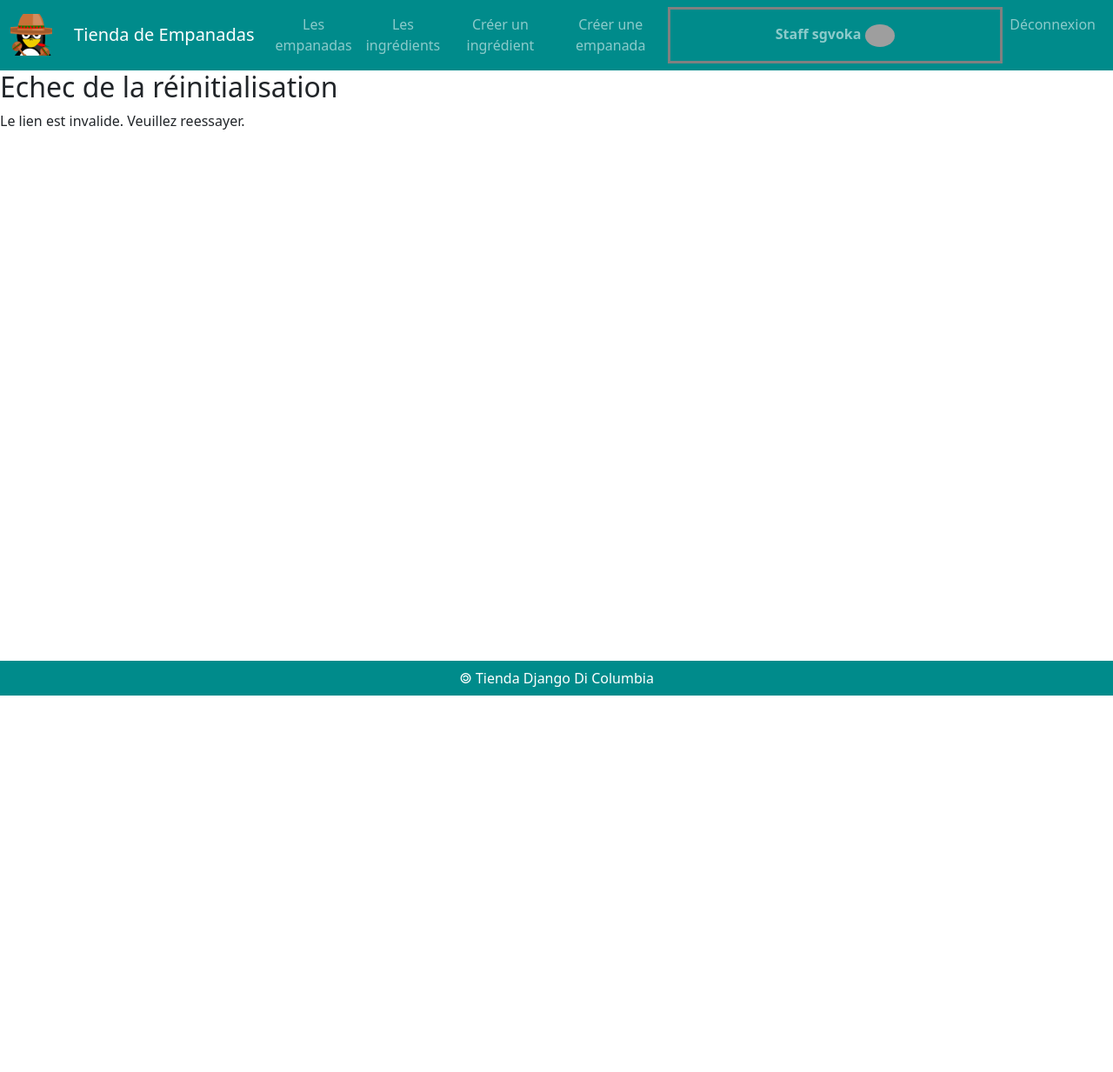
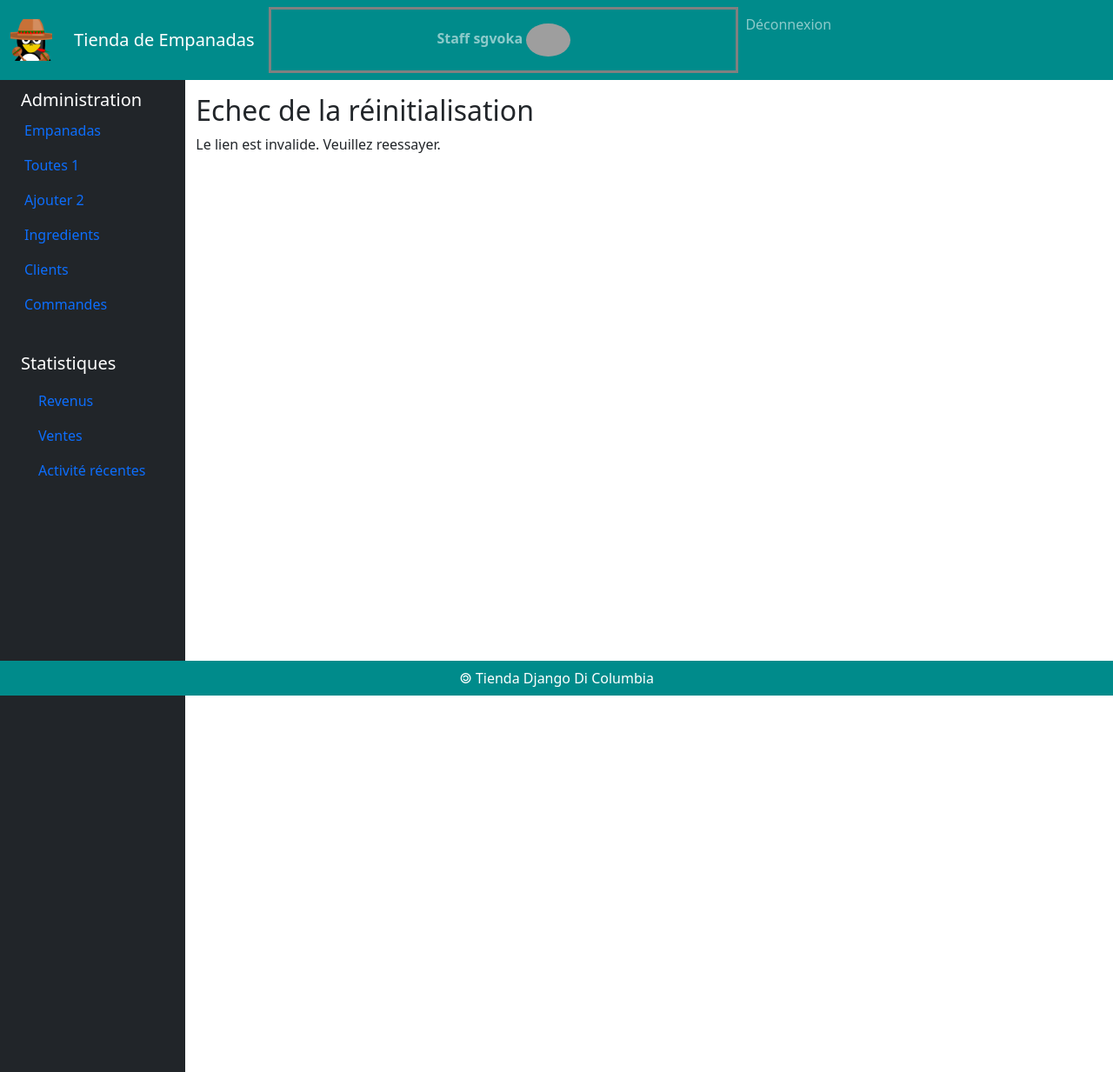
Before and after one commit to Gokasoon/Tienda, a Django app: page /reset/1/1/ in a window 1280 px wide. Shown: the whole page at 87% size. Before the commit the page ends 800 px from the top, so only its background shows below. Run offline with Django 5.2, Linux system fonts and the light colour scheme; a user stored in the database is signed in; grey boxes are pictures that could not be loaded.

Commit message:
add staff sidebar

```diff
--- /dev/null
+++ b/tienda/comptes/templates/comptes/dashboard.html
@@ -0,0 +1,93 @@
+{% load static %}
+<!-- <div class="col-md-3 col-lg-2 d-md-block bg-light sidebar">
+    <div class="position-sticky pt-3">
+        <ul class="nav flex-column">
+            <li class="nav-item">
+                <a class="nav-link active" aria-current="page" href="#">
+                    <span data-feather="home"></span> Tableau de bord
+                </a>
+            </li>
+            <li class="nav-item">
+                <a class="nav-link" href="/empanadas">
+                    <span data-feather="file"></span> Les empanadas
+                </a>
+            </li>
+            <li class="nav-item">
+                <a class="nav-link" href="/ingredients">
+                    <span data-feather="shopping-cart"></span> Les ingrédients
+                </a>
+            </li>
+            <li class="nav-item">
+                <a class="nav-link" href="/ingredients/add">
+                    <span data-feather="users"></span> Créer un ingrédient
+                </a>
+            </li>
+            <li class="nav-item">
+                <a class="nav-link" href="/empanadas/add">
+                    <span data-feather="bar-chart-2"></span> Créer une empanada
+                </a>
+            </li>
+        </ul>
+    </div>
+</div> -->
+
+<div class="container-fluid">
+    <div class="row flex-nowrap">
+        <div class="col-auto col-md-3 col-xl-2 px-sm-2 px-0 bg-dark">
+            <div class="d-flex flex-column align-items-center align-items-sm-start px-3 pt-2 text-white min-vh-100">
+                <span class="fs-5 d-none d-sm-inline">Administration</span>
+                <ul class="nav nav-pills flex-column mb-sm-auto mb-0 align-items-center align-items-sm-start" id="menu">
+                    <li>
+                        <a href="#submenu1" data-bs-toggle="collapse" class="nav-link px-0 align-middle">
+                            <span class="ms-1 d-none d-sm-inline">Empanadas</span> </a>
+                        <ul class="collapse show nav flex-column ms-1" id="submenu1" data-bs-parent="#menu">
+                            <li class="w-100">
+                                <a href="/empanadas" class="nav-link px-0"> <span class="d-none d-sm-inline">Toutes</span> 1 </a>
+                            </li>
+                            <li>
+                                <a href="/empanadas/add" class="nav-link px-0"> <span class="d-none d-sm-inline">Ajouter</span> 2 </a>
+                            </li>
+                        </ul>
+                    </li>
+                    <li>
+                        <a href="#submenu2" data-bs-toggle="collapse" class="nav-link px-0 align-middle ">
+                            <span class="ms-1 d-none d-sm-inline">Ingredients</span></a>
+                        <ul class="collapse nav flex-column ms-1" id="submenu2" data-bs-parent="#menu">
+                            <li class="w-100">
+                                <a href="/ingredients" class="nav-link px-0"> <span class="d-none d-sm-inline">Tous</span></a>
+                            </li>
+                            <li>
+                                <a href="/ingredients/add" class="nav-link px-0"> <span class="d-none d-sm-inline">Ajouter</span></a>
+                            </li>
+                        </ul>
+                    </li>
+                    <li>
+                        <a href="#" class="nav-link px-0 align-middle">
+                            <span class="ms-1 d-none d-sm-inline">Clients</span> </a>
+                    </li>
+                    <li>
+                        <a href="#" class="nav-link px-0 align-middle">
+                            <span class="ms-1 d-none d-sm-inline">Commandes</span> </a>
+                    </li>
+                </ul>
+                <hr>
+                <span class="fs-5 d-none d-sm-inline">Statistiques</span>
+                <div class="d-flex flex-column align-items-center align-items-sm-start px-3 pt-2 text-white min-vh-100">
+                    <ul class="nav nav-pills flex-column mb-sm-auto mb-0 align-items-center align-items-sm-start" id="menu">
+                        <li>
+                            <a href="#" class="nav-link px-0 align-middle">
+                                <span class="ms-1 d-none d-sm-inline">Revenus</span> </a>
+                        </li>
+                        <li>
+                            <a href="#" class="nav-link px-0 align-middle">
+                                <span class="ms-1 d-none d-sm-inline">Ventes</span> </a>
+                        </li>
+                        <li>
+                            <a href="#" class="nav-link px-0 align-middle">
+                                <span class="ms-1 d-none d-sm-inline">Activité récentes</span> </a>
+                        </li>
+                    </ul>
+                </div>
+            </div>
+        </div>
+        <div class="col py-3">
--- a/tienda/comptes/templates/comptes/menuStaff.html
+++ b/tienda/comptes/templates/comptes/menuStaff.html
@@ -15,20 +15,6 @@
         <span class="navbar-toggler-icon"></span>
         </button>
         <div id="navbarText" class="collapse navbar-collapse" >
-            <ul class="navbar-nav me-auto mb-2 mb-lg-0">
-                <li class="nav-item">
-                    <a class="nav-link" href="/empanadas">Les empanadas</a>
-                </li>
-                <li class="nav-item">
-                    <a class="nav-link" href="/ingredients">Les ingrédients</a>
-                </li>
-                <li class="nav-item">
-                    <a class="nav-link" href="/ingredients/add">Créer un ingrédient</a>
-                </li>
-                <li class="nav-item">
-                    <a class="nav-link" href="/empanadas/add">Créer une empanada</a>
-                </li>
-            </ul>
             <ul class="navbar-nav">
                 <li class="nav-item">
                     <span class="nav-link" style="border: solid grey; font-weight: bold;">
--- a/tienda/empanadas/templates/empanadas/base.html
+++ b/tienda/empanadas/templates/empanadas/base.html
@@ -20,8 +20,20 @@
     </header>
     <script src="https://cdn.jsdelivr.net/npm/bootstrap@5.0.2/dist/js/bootstrap.bundle.min.js" integrity="sha384-MrcW6ZMFYlzcLA8Nl+NtUVF0sA7MsXsP1UyJoMp4YLEuNSfAP+JcXn/tWtIaxVXM" crossorigin="anonymous"></script>
     <main>
-        {% block main %} {% endblock %}
+    {% if user.is_staff %}
+        {% include 'comptes/dashboard.html' %}
+    {% endif %}
+
+    {% block main %}
+    {% endblock %}
+
+    {% if user.is_staff %}
+        </div>
+    </div>
+    {% endif %}
+
     </main>
+
     <footer>
         {% include 'empanadas/footer.html' %}
     </footer>
```
Also changed, not shown: tienda/db.sqlite3.
